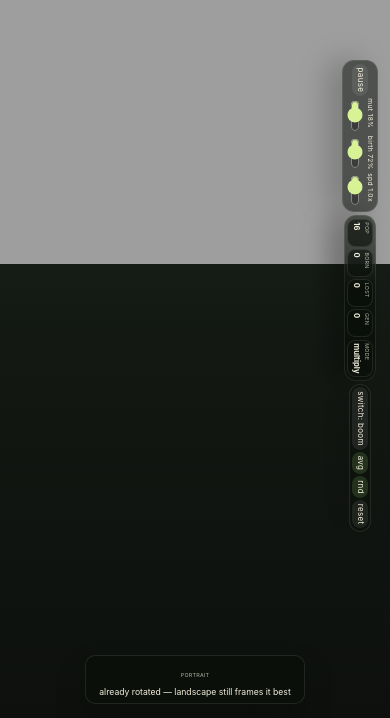
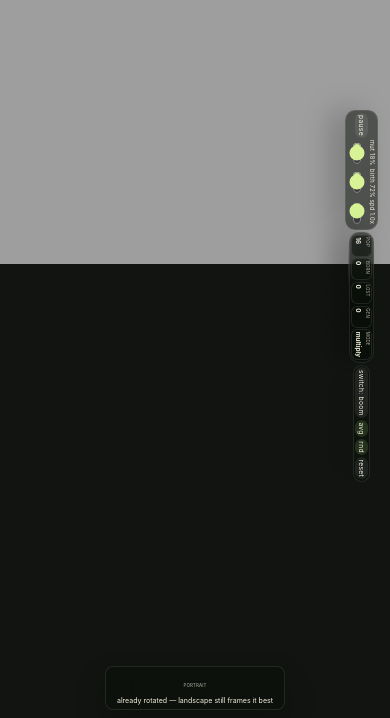
Before and after one commit to ka2le/crevo, a React (Vite) app: page / in a window 390 px wide. Shown: the part 126-844 px from the top of the page. Built offline with nearby package versions, Linux system fonts and the light colour scheme.

Commit message:
Harden portrait layout and clarify color config

```diff
--- a/src/App.css
+++ b/src/App.css
@@ -11,6 +11,7 @@ body,
   width: 100%;
   height: 100svh;
   overflow: hidden;
+  background: #111411;
 }
 
 .rotatable-page {
@@ -143,56 +144,55 @@ body,
 
 @media (max-width: 760px) {
   .top-bar {
-    gap: 0.16rem;
-    padding-left: 0.2rem;
-    padding-right: 0.2rem;
+    gap: 0.12rem;
+    padding-left: 0.14rem;
+    padding-right: 0.14rem;
   }
 
   .control-group {
-    gap: 0.14rem;
-    padding: 0.12rem 0.18rem;
-    border-radius: 12px;
+    gap: 0.1rem;
+    padding: 0.08rem 0.12rem;
+    border-radius: 10px;
   }
 
   .button-control {
-    padding: 0.14rem 0.24rem;
-    font-size: 0.5rem;
+    padding: 0.09rem 0.16rem;
+    font-size: 0.42rem;
   }
 
   .slider-control {
-    font-size: 0.42rem;
-    gap: 0.05rem;
+    font-size: 0.36rem;
+    gap: 0.03rem;
   }
 
   .slider-control input {
-    width: clamp(24px, 8vw, 48px);
+    width: clamp(18px, 6vw, 36px);
   }
 
   .stat-pill {
-    min-width: 28px;
-    padding: 0.1rem 0.16rem;
-    border-radius: 8px;
+    min-width: 22px;
+    padding: 0.06rem 0.1rem;
+    border-radius: 6px;
   }
 
   .stat-pill span,
   .portrait-card span {
-    font-size: 0.34rem;
-    letter-spacing: 0.04em;
+    font-size: 0.28rem;
+    letter-spacing: 0.03em;
   }
 
   .stat-pill strong {
-    font-size: 0.48rem;
+    font-size: 0.4rem;
   }
 }
 
 @media (max-width: 760px) and (orientation: portrait) {
   .rotatable-page {
-    width: 100svh;
-    height: 100vw;
+    position: fixed;
     top: 50%;
     left: 50%;
-    right: auto;
-    bottom: auto;
+    width: 100vh;
+    height: 100vw;
     transform: translate(-50%, -50%) rotate(90deg);
     transform-origin: center center;
   }
@@ -201,18 +201,18 @@ body,
     display: flex;
     inset: auto 0 0 0;
     justify-content: center;
-    padding: 0 0.5rem calc(max(0.5rem, env(safe-area-inset-bottom)) + 0.4rem);
+    padding: 0 0.32rem calc(max(0.32rem, env(safe-area-inset-bottom)) + 0.2rem);
     z-index: 5;
   }
 
   .portrait-card {
-    width: min(58vw, 220px);
-    padding: 0.26rem 0.4rem;
-    border-radius: 10px;
+    width: min(50vw, 180px);
+    padding: 0.18rem 0.28rem;
+    border-radius: 8px;
     text-align: center;
   }
 
   .portrait-card p {
-    font-size: 0.54rem;
+    font-size: 0.44rem;
   }
 }
```
Also changed, not shown: 2 other files (tests, documents, lock files or other folders).
